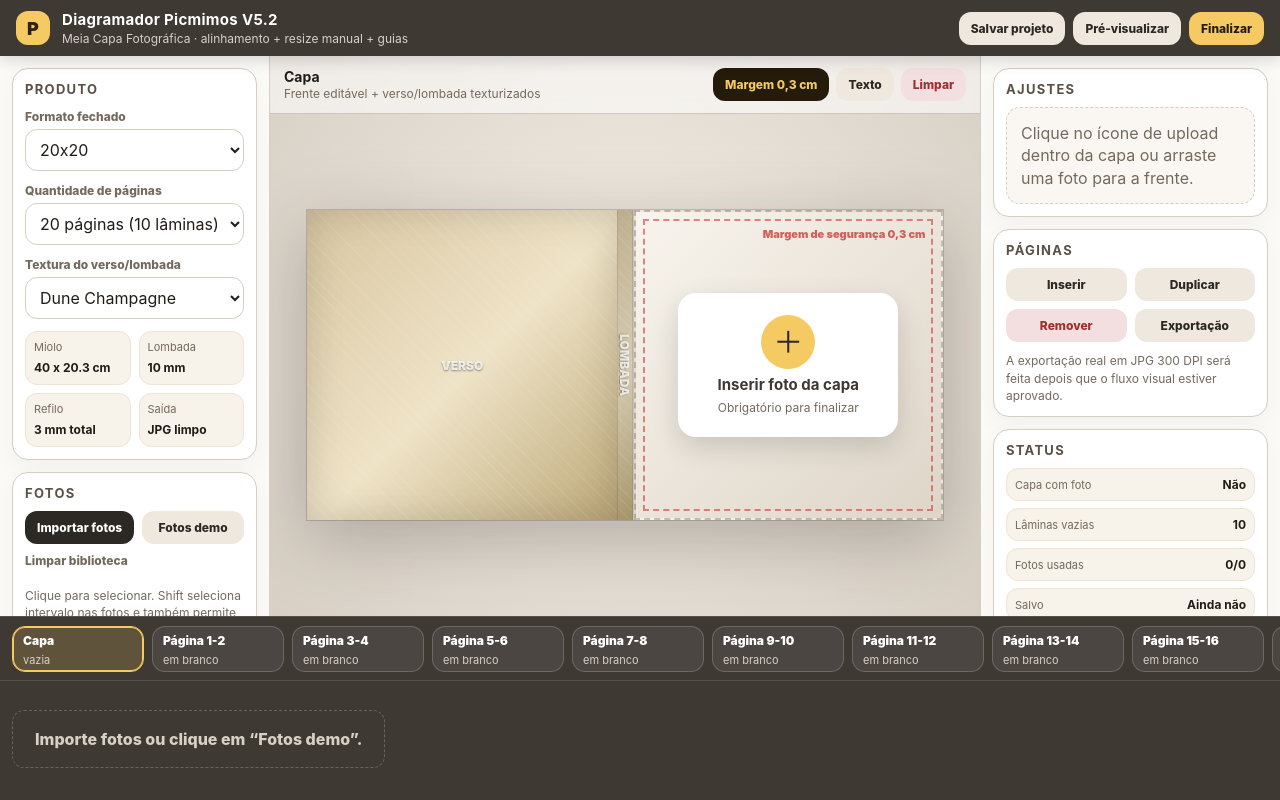
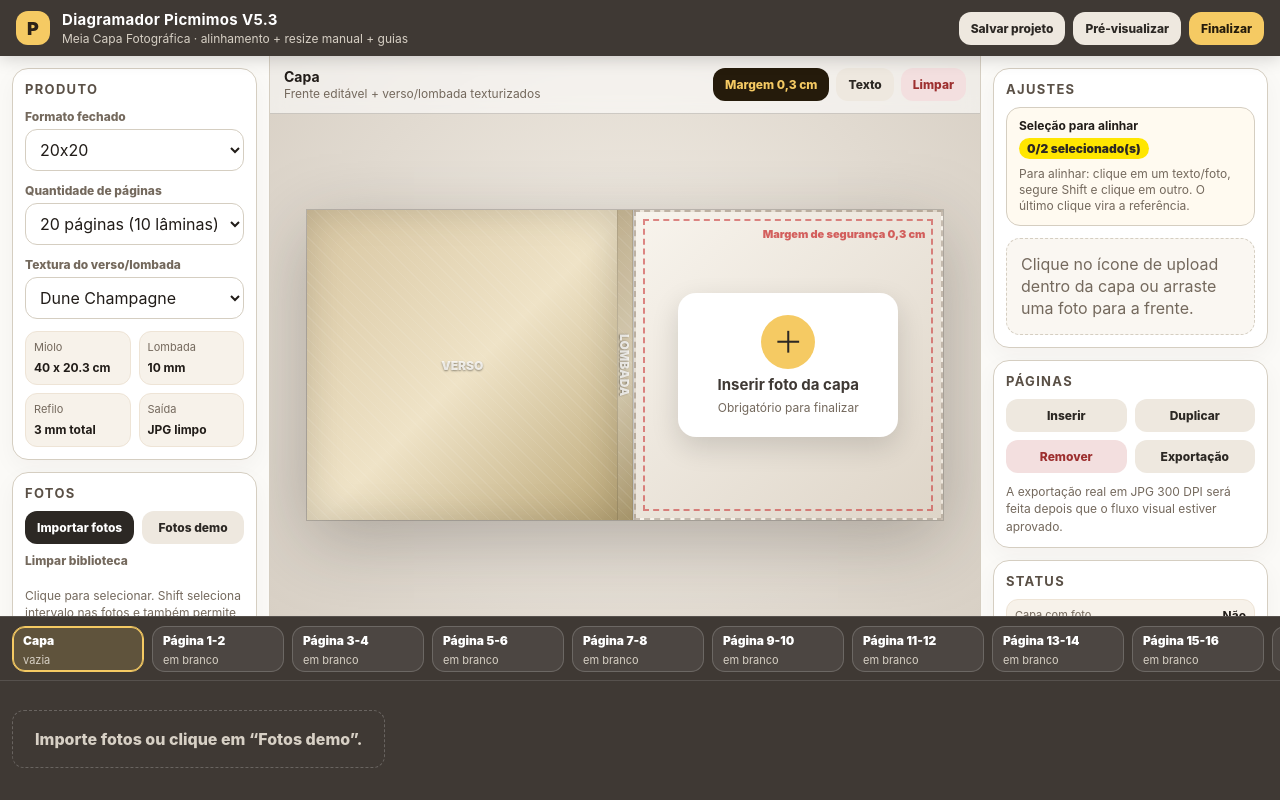
Before and after one commit to robertotadeup/diagramador-picmimos, a React (Vite) app in the folder app/: page / in a window 1280 px wide. Built offline with nearby package versions, Linux system fonts and the light colour scheme.

Commit message:
Add files via upload

```diff
--- a/app/package.json
+++ b/app/package.json
@@ -1,6 +1,6 @@
 {
-  "name": "diagramador-picmimos-v5-2-alinhamento",
-  "version": "5.2.0",
+  "name": "diagramador-picmimos-v5-3-corrigido",
+  "version": "5.3.0",
   "private": true,
   "type": "module",
   "scripts": {
--- a/app/src/App.jsx
+++ b/app/src/App.jsx
@@ -909,14 +909,14 @@ export default function App() {
 
   function saveProject() {
     const payload = getProjectPayload();
-    localStorage.setItem("picmimos-diagramador-v5-2", JSON.stringify(payload));
+    localStorage.setItem("picmimos-diagramador-v5-3", JSON.stringify(payload));
     setSavedAt(new Date());
     setModal({ type: "saved" });
   }
 
   function getProjectPayload() {
     return {
-      version: "V5.2",
+      version: "V5.3",
       product: "Meia Capa Fotográfica",
       format: format.label,
       pages: pageCount,
@@ -981,7 +981,7 @@ export default function App() {
         <div className="brand">
           <div className="logo">P</div>
           <div>
-            <strong>Diagramador Picmimos V5.2</strong>
+            <strong>Diagramador Picmimos V5.3</strong>
             <span>Meia Capa Fotográfica · alinhamento + resize manual + guias</span>
           </div>
         </div>
@@ -1097,6 +1097,7 @@ export default function App() {
       <aside className="right-panel">
         <section className="panel-card">
           <h3>Ajustes</h3>
+          <SelectionHelp count={selectedObjects.length} />
           {selectedObjects.length === 2 && <AlignmentControls objects={selectedObjects} onAlign={alignSelected} />}
           {selectedText ? (
             <TextControls text={selectedText} onChange={updateSelectedText} onRemove={removeSelectedText} />
@@ -1281,11 +1282,12 @@ function SpreadStage({
         const selected = selectedFrameId === frame.id;
         const highlighted = selectedObjects.some((item) => sameObjectRef(item, ref));
         return (
-          <button
-            type="button"
+          <div
             key={frame.id}
             className={`frame ${selected ? "selected" : ""} ${highlighted ? "highlighted" : ""}`}
             style={{ left: `${frame.x}%`, top: `${frame.y}%`, width: `${frame.w}%`, height: `${frame.h}%` }}
+            role="button"
+            tabIndex={0}
             onClick={(event) => onSelectFrame(frame.id, event)}
             onDrop={(event) => {
               event.preventDefault();
@@ -1309,7 +1311,7 @@ function SpreadStage({
                 <button type="button" className="frame-handle resize" onPointerDown={(event) => onResizeFrame(event, frame)} title="Redimensionar quadro">↘</button>
               </>
             )}
-          </button>
+          </div>
         );
       }) : <div className="blank-spread-message">Lâmina em branco. Selecione fotos e clique em “Montar automático”.</div>}
       {spread?.texts?.map((text) => {
@@ -1389,6 +1391,16 @@ function TextBox({ text, scope, selected, highlighted, onSelect, onMove, onResiz
           aria-label="Redimensionar texto"
         />
       ))}
+    </div>
+  );
+}
+
+function SelectionHelp({ count }) {
+  return (
+    <div className="selection-help">
+      <strong>Seleção para alinhar</strong>
+      <span>{count}/2 selecionado(s)</span>
+      <p>Para alinhar: clique em um texto/foto, segure Shift e clique em outro. O último clique vira a referência.</p>
     </div>
   );
 }
--- a/app/src/styles.css
+++ b/app/src/styles.css
@@ -494,3 +494,35 @@ select:focus, input:focus { border-color: var(--gold); box-shadow: 0 0 0 3px rgb
   margin: 0 0 10px;
   line-height: 1.35;
 }
+
+/* V5.3 - seleção múltipla visível e resize corrigido */
+.selection-help {
+  border: 1px solid var(--line);
+  background: #fffaf0;
+  border-radius: 14px;
+  padding: 10px 12px;
+  margin-bottom: 12px;
+}
+.selection-help strong { display: block; font-size: 12px; }
+.selection-help span { display: inline-block; margin-top: 5px; padding: 3px 8px; border-radius: 999px; background: #ffe600; color: #2c2824; font-size: 12px; font-weight: 900; }
+.selection-help p { margin: 7px 0 0; color: var(--muted); font-size: 12px; line-height: 1.35; }
+.frame { text-align: left; }
+.frame.selected::after {
+  content: "mover / redimensionar";
+  position: absolute;
+  left: 50%;
+  bottom: -32px;
+  transform: translateX(-50%);
+  background: rgba(255,230,0,.96);
+  color: #2c2824;
+  border: 1px solid #665900;
+  border-radius: 999px;
+  padding: 4px 10px;
+  font-size: 10px;
+  font-weight: 900;
+  white-space: nowrap;
+  z-index: 9;
+  pointer-events: none;
+}
+.frame-handle.move { left: -14px; bottom: -14px; }
+.frame-handle.resize { right: -14px; bottom: -14px; background: #ffe600; }
```
Also changed, not shown: app/README.md, app/VERSION.txt.
